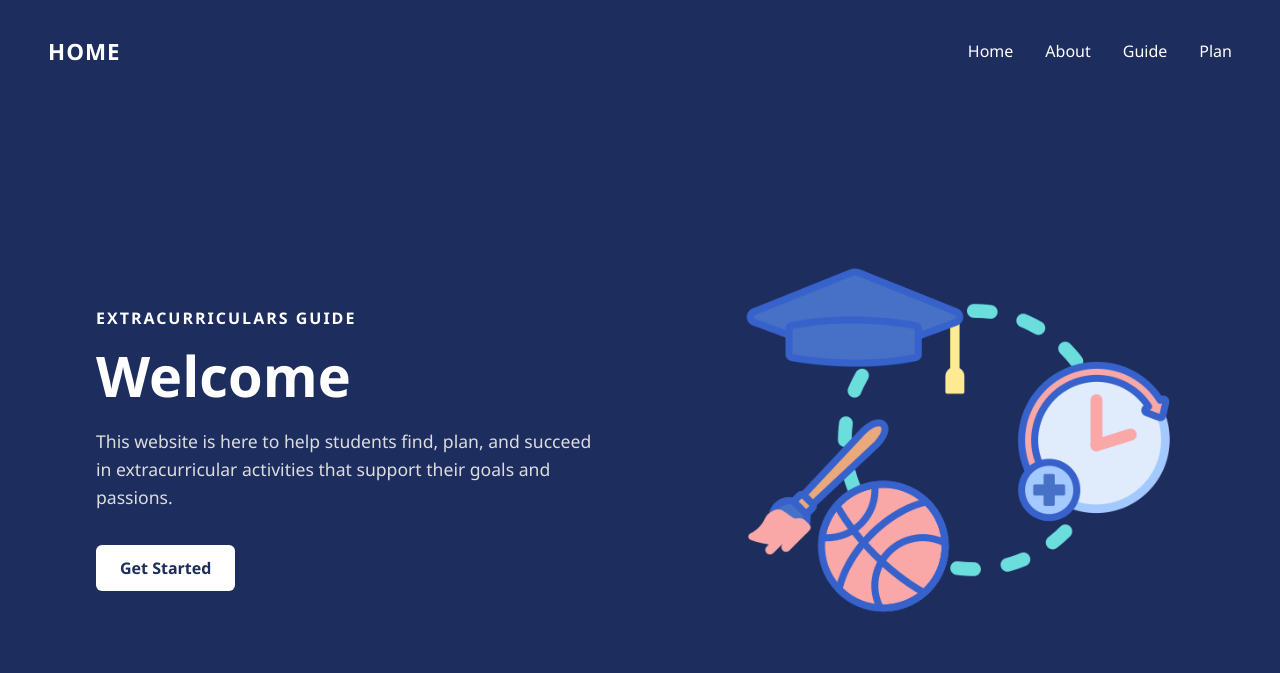
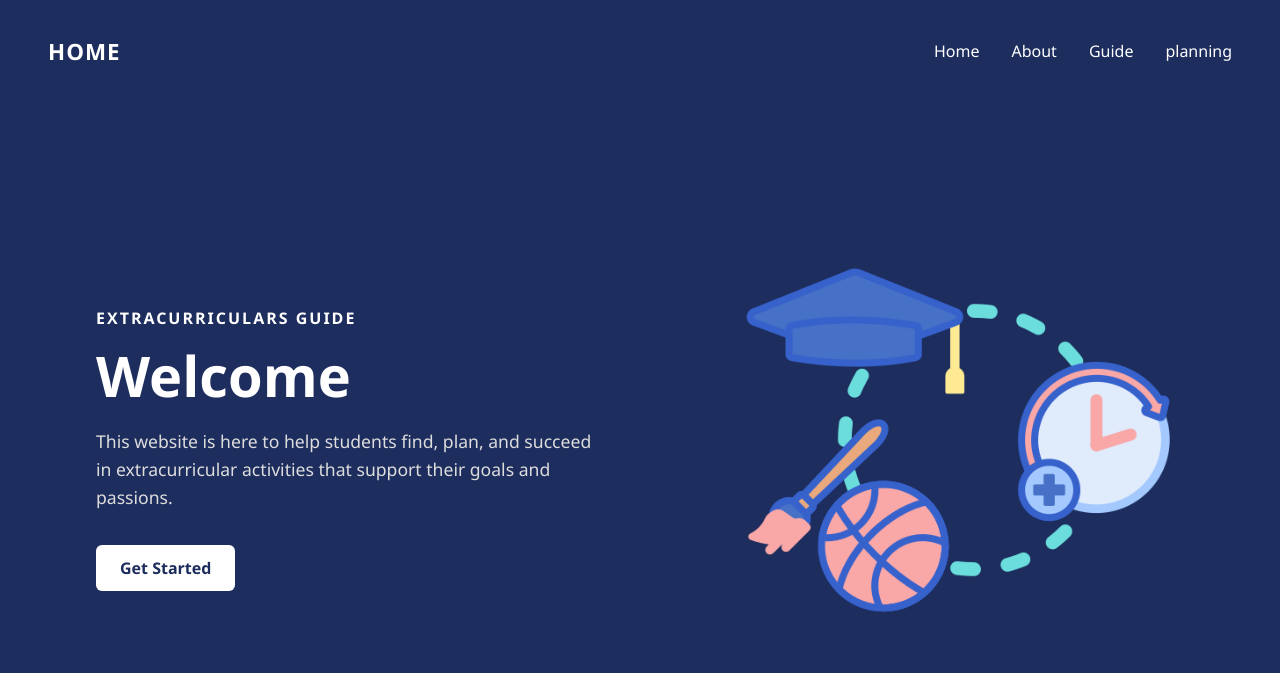
Before and after one commit to Zu556/Zu556.github.io, a plain HTML site: page index.html in a window 1280 px wide. Drawn offline with Linux system fonts and the light colour scheme.

Commit message:
Update index.html

```diff
--- a/index.html
+++ b/index.html
@@ -14,7 +14,7 @@
         <li><a href="index.html">Home</a></li>
         <li><a href="about.html">About</a></li>
         <li><a href="guide.html">Guide</a></li>
-        <li><a href="planning.html">Plan</a></li>
+        <li><a href="planning.html">planning</a></li>
       </ul>
     </nav>
   </header>
```
